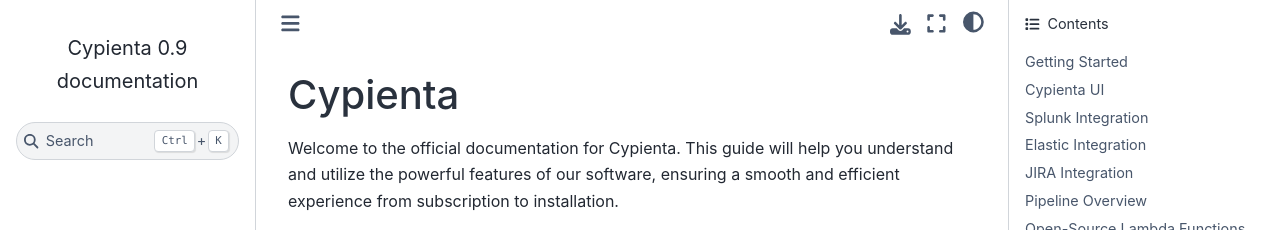
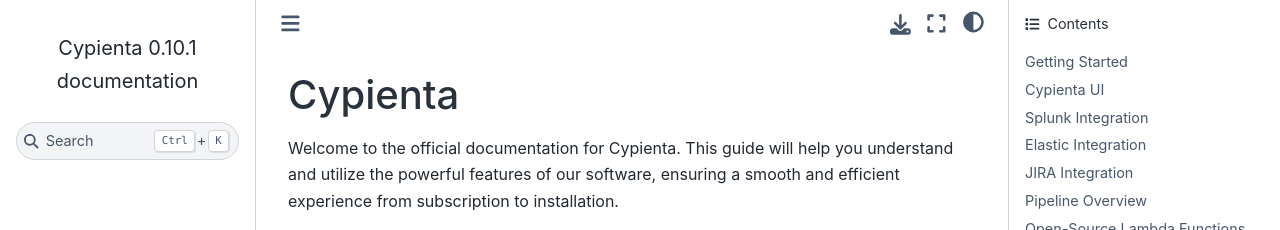
Before and after one commit to cypienta/docs, a Sphinx documentation site: the page built from docs/source/index.rst, in a window 1280 px wide. Shown: the top 230 px of the page. Built offline with Sphinx 7.4.7 and the Sphinx Book theme 1.1.4, drawn with Linux system fonts in a browser that asks for light colours.

Commit message:
update theme and version

```diff
--- a/docs/source/conf.py
+++ b/docs/source/conf.py
@@ -7,9 +7,9 @@
 author = 'Cypienta'
 
 # release = '1.0'
-release = '0.9'
+release = '0.10.1'
 # version = '1.0.0'
-version = '0.9.0'
+version = '0.10.1'
 
 # -- General configuration
 
```
